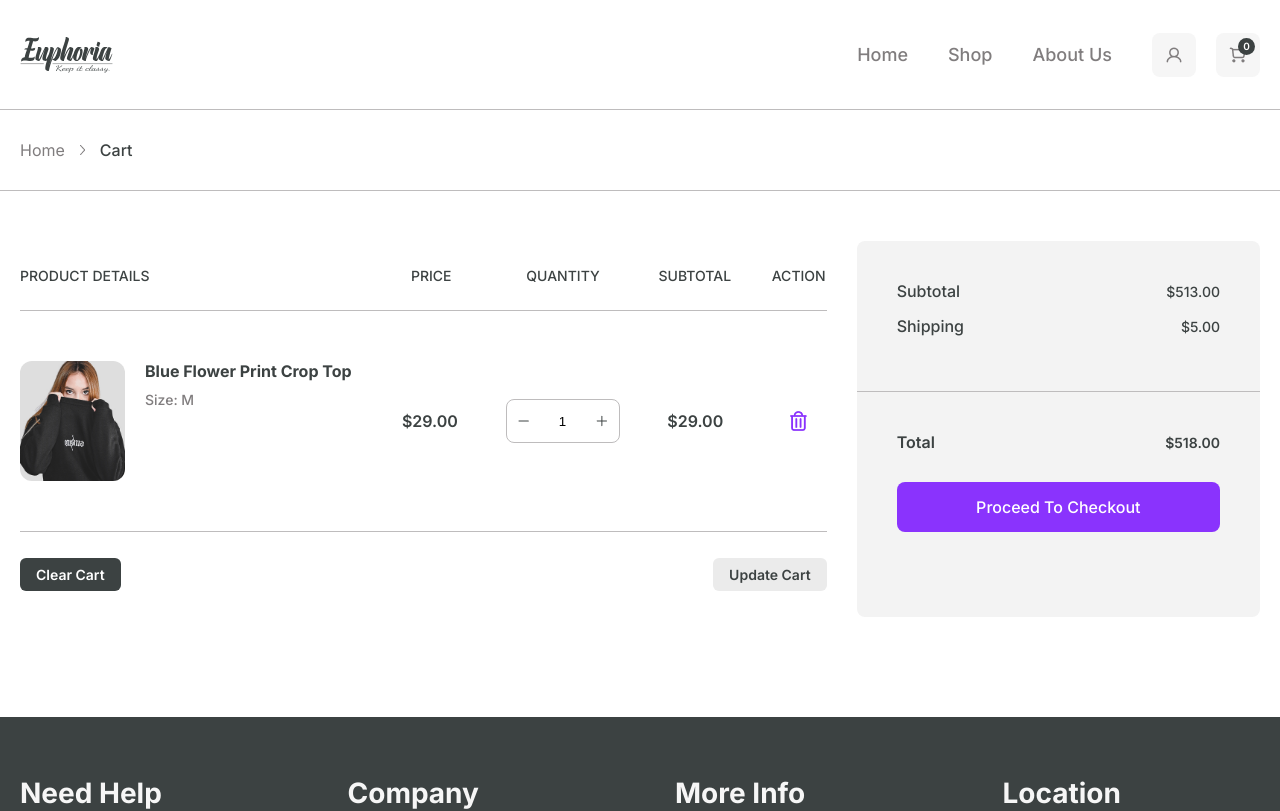
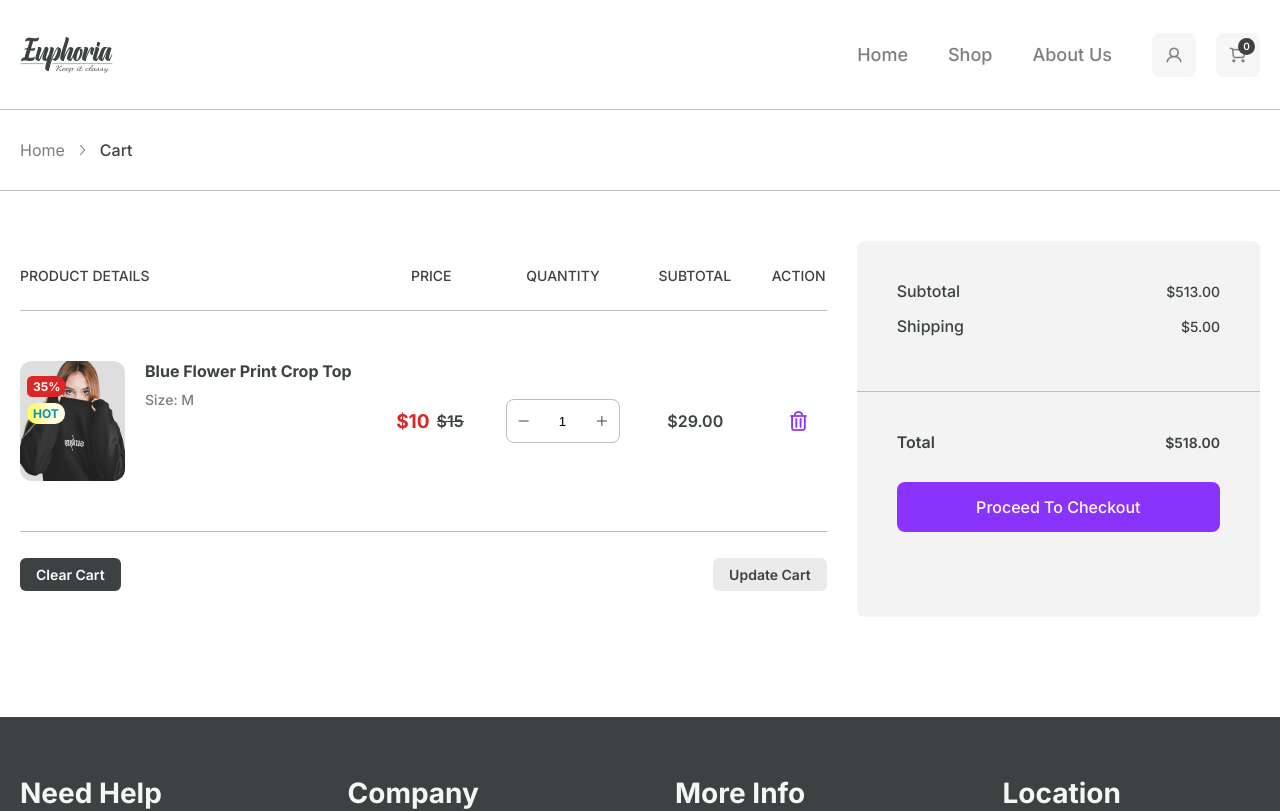
Before and after one commit to R4AYA4R/EuphoriaSiteNodeJsReactJsPostgreSql, a React (Create React App) app in the folder client-reactjs/: page /cart in a window 1280 px wide. Shown: the top 811 px of the page. Built offline with nearby package versions, Linux system fonts and the light colour scheme.

Commit message:
added some productItem to cart page

```diff
--- a/client-reactjs/src/components/ProductItemCart.tsx
+++ b/client-reactjs/src/components/ProductItemCart.tsx
@@ -61,13 +61,25 @@ const ProductItemCart = () => {
     return (
         <div className="sectionCart__productsBlock-product">
             <div className="sectionCart__product-detailsBlock">
+
+                <div className="sectionNewArrivals__item-saleBlock sectionCart__product-saleBlock">35%</div>
+
+                <div className="sectionNewArrivals__item-saleBlockHot sectionCart__product-saleBlockHot">HOT</div>
+
                 <img src="/images/sectionNewArrivals/Rectangle 25.jpg" alt="" className="sectionCart__product-img" />
                 <div className="sectionCart__product-detailsBlockInfo">
                     <h1 className="sectionCart__product-name">Blue Flower Print Crop Top</h1>
                     <p className="sectionCart__product-size">Size: M</p>
                 </div>
             </div>
-            <p className="sectionCart__product-price">$29.00</p>
+
+            {/* <p className="sectionCart__product-price">$29.00</p> */}
+
+            <div className="sectionNewArrivals__item-priceBlock sectionCart__product-priceBlock">
+                <p className="item__priceBlock-priceSale sectionCart__product-priceSale">$10</p>
+                <p className="item__priceBlock-priceUsual sectionCart__product-price">$15</p>
+            </div>
+
             <div className="sectionProductItemPage__cartBlock-inputBlock">
                 <button className="cartBlock__inputBlock-btn cartBlock__inputBlock-btn--minus" onClick={handlerMinusAmountBtn}>
                     <img src="/images/sectionProductItemPage/Minus.png" alt="" className="cartBlock__inputBlock-btnImg" />
--- a/client-reactjs/src/index.css
+++ b/client-reactjs/src/index.css
@@ -2243,6 +2243,27 @@ a {
 .sectionCart__product-detailsBlock {
     display: flex;
     gap: 20px;
+    position: relative;
+}
+
+.sectionCart__product-saleBlock{
+    left: 7px;
+    padding: 3px 6px;
+}
+
+.sectionCart__product-saleBlockHot{
+    left: 7px;
+    top: 42px;
+    padding: 3px 6px;
+}
+
+.sectionCart__product-priceBlock{
+    justify-content: center;
+}
+
+.sectionCart__product-priceSale{
+    font-size: 19px;
+    font-weight: 700;
 }
 
 .sectionCart__product-img {
```
